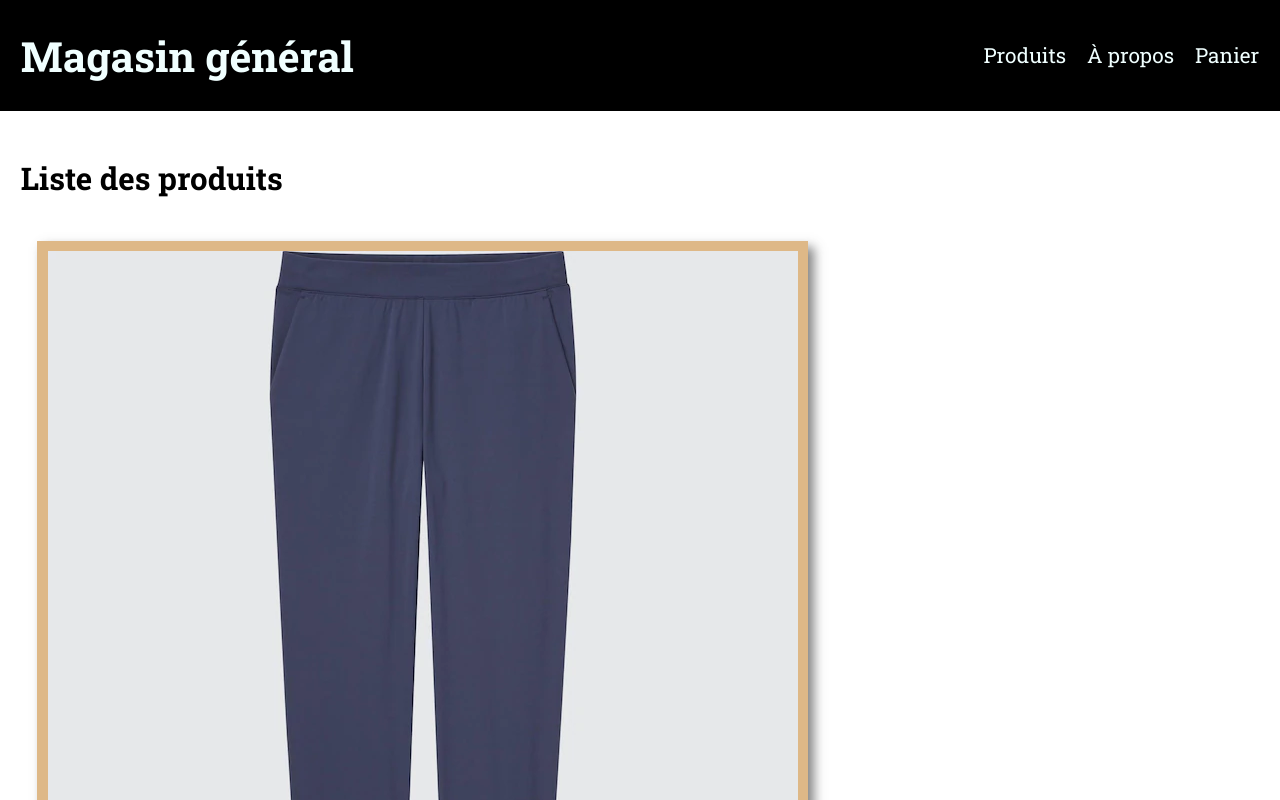
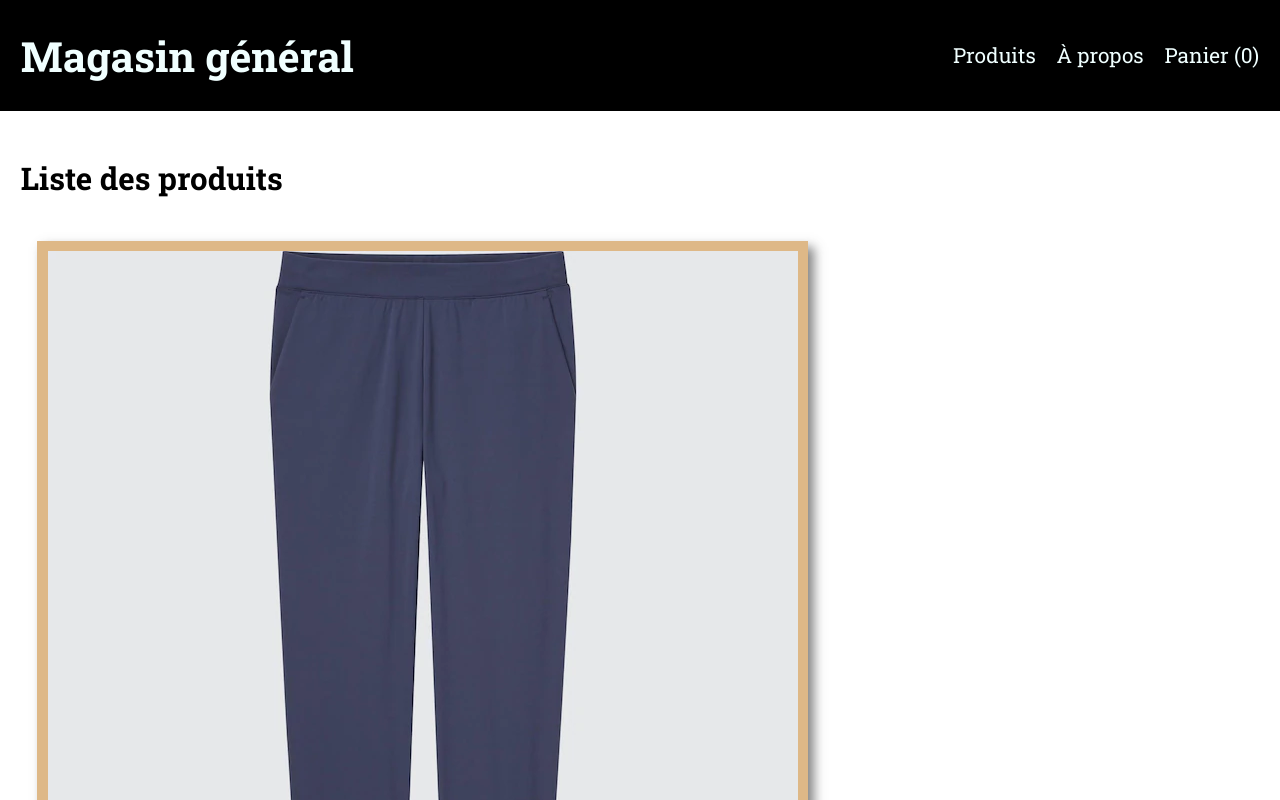
Before and after one commit to NoemieDS/magasin, a React (Create React App) app: page / in a window 1280 px wide. Shown: the top 800 px of the page. Built offline with nearby package versions, Linux system fonts and the light colour scheme.

Commit message:
Première exploration des états React

```diff
--- a/src/Appli.jsx
+++ b/src/Appli.jsx
@@ -2,12 +2,20 @@ import './Appli.scss';
 import Entete from './Entete';
 import ListeProduits from './ListeProduits';
 import Pied2page from './Pied2page';
+import {useState} from 'react';
 
 function Appli() {
+
+  //On utilise la fonction HOOK useState() pour surveiller l'état du panier
+  //Retourne un tableau avec 2 valeurs, un objet et une fonction
+  const etatPanier = useState({});
+  let panier= etatPanier[0];
+  let setPanier = etatPanier[1];
+
   return (
     <div className="Appli">
-     <Entete/>
-     <ListeProduits/>
+     <Entete panier={panier}/>
+     <ListeProduits panier ={panier} setPanier={setPanier}/>
      <Pied2page/>
     </div>
   );
--- a/src/Entete.jsx
+++ b/src/Entete.jsx
@@ -1,13 +1,14 @@
 import './Entete.scss';
 
-function Entete() {
+function Entete(props) {
+  let panier = props.panier;
   return(
     <header className="Entete">
       <h1>Magasin général</h1>
       <nav>
         <span>Produits</span>
         <span>À propos</span>
-        <span>Panier</span>
+        <span>Panier ({Object.values(panier).length})</span>
       </nav>
     </header>
   );
--- a/src/ListeProduits.jsx
+++ b/src/ListeProduits.jsx
@@ -3,23 +3,15 @@ import Produit from "./Produit";
 import produits from "./data/produits.json";
 
 export default function ListeProduits(props) {
-  /*
-      //map() = fonction qui fait correspondre chaque élément du tableau va passer dans
-      //la fonction. c'est comme une boucle sans écrire une boucle
-      produits.map(function(prd) {
-       return console.log("Les produits :", prd.nom);
-  });
-*/
+
   return (
     <section className="ListeProduits">
       <h2>Liste des produits</h2>
       <section className="produits">
       {
-        //fonction fléchée
-        //produits.map((prd) => prd.nom)
-        //Même résultat mais écrit au long
+        //fonction fléchée produits.map((prd) => prd.nom)
         produits.map(function (prd) {
-        return <Produit key={Produit.id} nom={prd.nom} prix={prd.prix} pid={prd.id}/>;
+        return <Produit panier={props.panier} setPanier={props.setPanier} key={Produit.id} nom={prd.nom} prix={prd.prix} pid={prd.id}/>;
         })
       }
       </section>
--- a/src/Produit.jsx
+++ b/src/Produit.jsx
@@ -1,11 +1,33 @@
-import './Produit.scss';
+import "./Produit.scss";
+
 export default function Produit(props) {
-  return(
+  let panier = props.panier;
+  let setPanier = props.setPanier;
+
+  //Ajouter au panier....
+  function ajouterPanier() {
+    //Premièrement il faut obtenir une copie du panier / un clone
+    // let clonerPanier = JSON.parse(JSON.stringify(panier));
+    //let clonePanier = { ...panier }; //... est un splash et ça clone
+    let clonePanier = Object.assign({}, panier);
+
+    //On doit ajouter le produit au panier
+    if (clonePanier[props.pid]) {
+      clonePanier[props.pid]++;
+    } else {
+      clonePanier[props.pid] = {prix: props.prix, qte: 1};
+    }
+
+    //Puis on doit donner à setPanier la nouvelle valeur du panier
+    setPanier(clonePanier);
+  }
+
+  return (
     <article className="Produit">
-    <img src={'images-produits/' + props.pid + '.webp'} alt="{props.nom}" />
-    <span className='nom'>{props.nom}</span>
-    <span className='prix'>{props.prix}</span>
-    <button>Ajouter au panier</button>
-  </article>
-  )
+      <img src={"images-produits/" + props.pid + ".webp"} alt="{props.nom}" />
+      <span className="nom">{props.nom}</span>
+      <span className="prix">{props.prix}</span>
+      <button onClick={ajouterPanier}>Ajouter au panier</button>
+    </article>
+  );
 }
```
